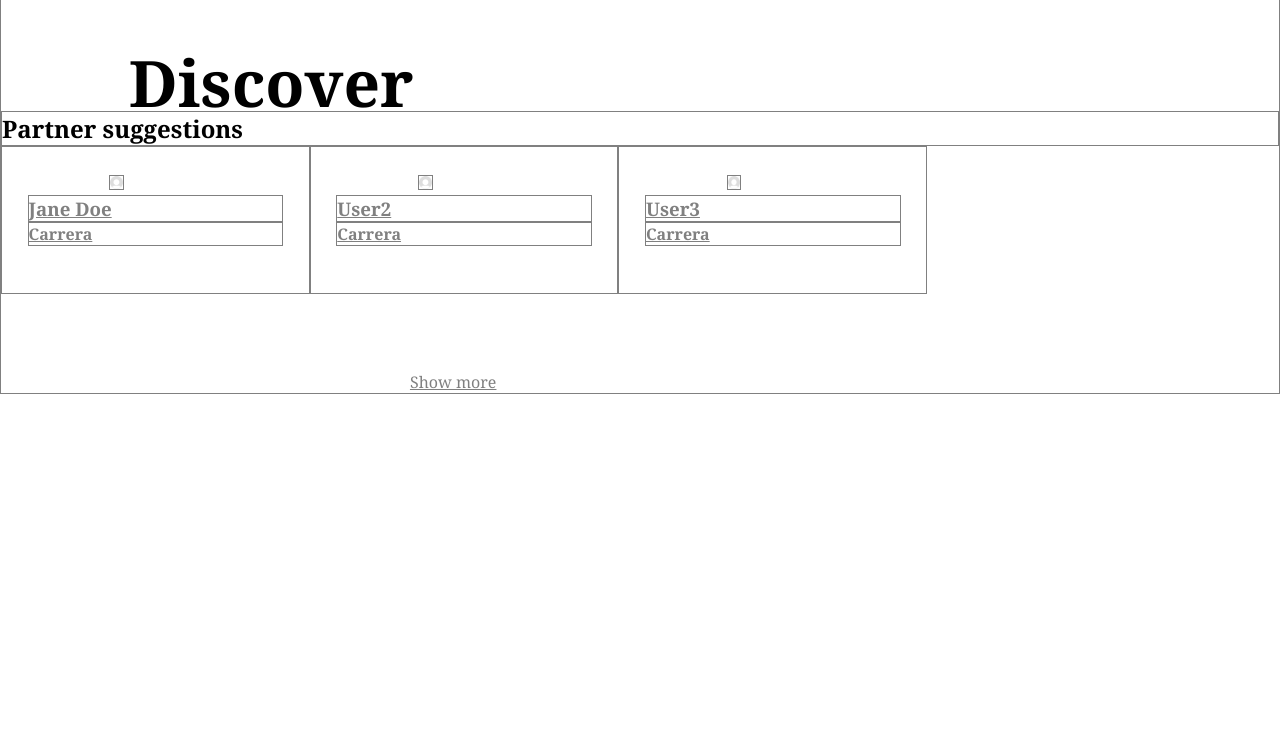
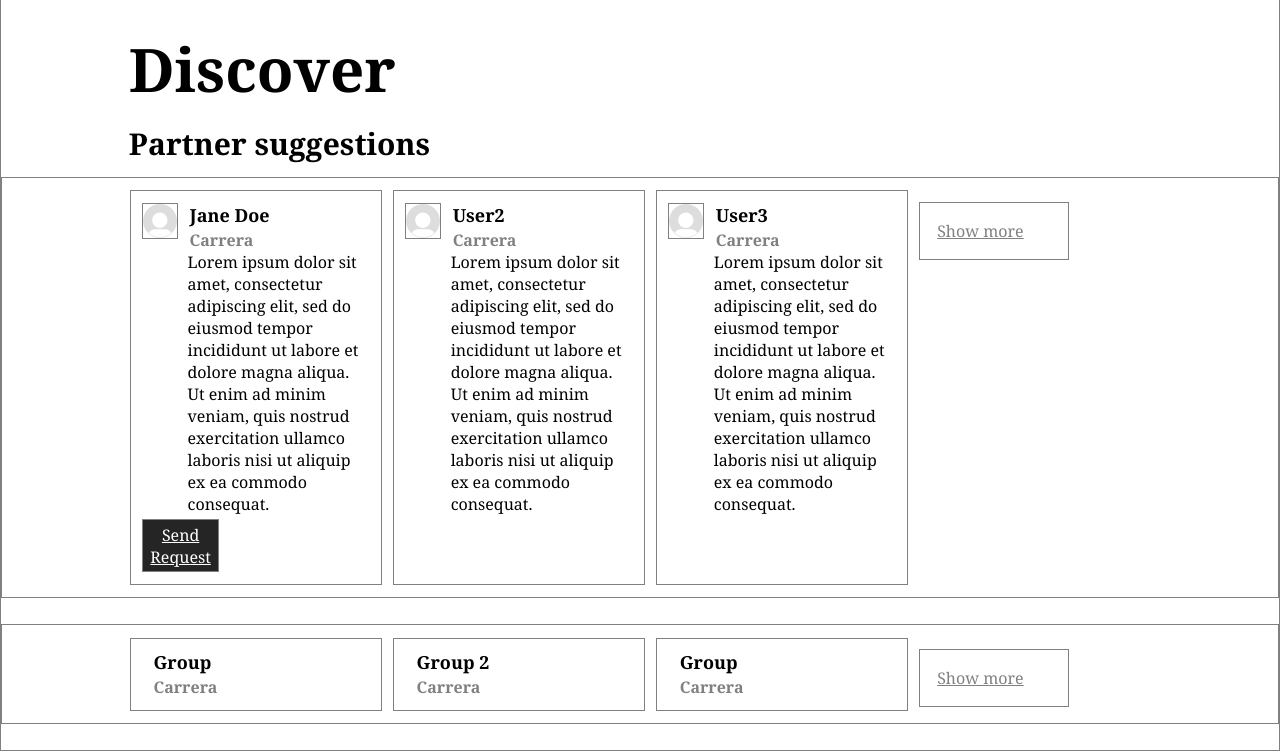
Before and after one commit to juaaloop/TP01_LopezValenzuela, a plain HTML site: page Discover.html in a window 1280 px wide. Shown: the part 93-844 px from the top of the page. Before the commit the page ends 800 px from the top, so only its background shows below. Drawn offline with Linux system fonts and the light colour scheme.

Commit message:
avances discover

```diff
--- a/Discover.html
+++ b/Discover.html
@@ -1,14 +1,14 @@
 <!DOCTYPE html>
 <html lang="en">
   <head>
-    <meta charset="UTF-8">
-    <meta name="viewport" content="width=device-width, initial-scale=1.0">
+    <meta charset="UTF-8" />
+    <meta name="viewport" content="width=device-width, initial-scale=1.0" />
     <title>Discover</title>
-    <link rel="stylesheet" href="style.css">
+    <link rel="stylesheet" href="style.css" />
   </head>
   <body>
     <header>
-        <a href="Index.html"><img src="img/Logo.png" alt="Logo"></a>
+      <a href="Index.html"><img src="img/Logo.png" alt="Logo" /></a>
       <nav>
         <li><a href="Home.html">Home</a></li>
         <li><a href="Discover.html">Discover</a></li>
@@ -16,37 +16,65 @@
         <li><a href="#">Chat</a></li>
         <div>
           <li><a href="#">Log out</a></li>
-                <a href="#"><img src="img/user.png" alt="user-pic"></a>
+          <a href="#"><img src="img/user.png" alt="user-pic" /></a>
         </div>
       </nav>
     </header>
     <main>
-        <h1>Discover</h1>
-        <h2>Partner suggestions</h2>
+      <h2>Discover</h2>
+      <h3>Partner suggestions</h3>
       <ul>
         <li>
-                    <a href="">
-                    <img src="img/user.png" alt="">
+          <img src="img/user.png" alt="" />
           <h3>Jane Doe</h3>
           <h4>Carrera</h4>
-                </a>
+          <p>
+            Lorem ipsum dolor sit amet, consectetur adipiscing elit, sed do
+            eiusmod tempor incididunt ut labore et dolore magna aliqua. Ut enim
+            ad minim veniam, quis nostrud exercitation ullamco laboris nisi ut
+            aliquip ex ea commodo consequat.
+          </p>
+          <a class="boton-oscurito" href="#">Send Request</a>
         </li>
         <li>
-                    <a href="">
-                    <img src="img/user.png" alt="">
+          <img src="img/user.png" alt="" />
           <h3>User2</h3>
           <h4>Carrera</h4>
-                </a>
+          <p>
+            Lorem ipsum dolor sit amet, consectetur adipiscing elit, sed do
+            eiusmod tempor incididunt ut labore et dolore magna aliqua. Ut enim
+            ad minim veniam, quis nostrud exercitation ullamco laboris nisi ut
+            aliquip ex ea commodo consequat.
+          </p>
         </li>
-                <li><a href="">
-                    <img src="img/user.png" alt="">
+        <li>
+          <img src="img/user.png" alt="" />
           <h3>User3</h3>
           <h4>Carrera</h4>
-                </a>
+          <p>
+            Lorem ipsum dolor sit amet, consectetur adipiscing elit, sed do
+            eiusmod tempor incididunt ut labore et dolore magna aliqua. Ut enim
+            ad minim veniam, quis nostrud exercitation ullamco laboris nisi ut
+            aliquip ex ea commodo consequat.
+          </p>
         </li>
+        <a href="#">Show more</a>
       </ul>
+      <ul>
+        <li>
+          <h3>Group</h3>
+          <h4>Carrera</h4>
+        </li>
+        <li>
+          <h3>Group 2</h3>
+          <h4>Carrera</h4>
+        </li>
+        <li>
+          <h3>Group</h3>
+          <h4>Carrera</h4>
+        </li>
         <a href="#">Show more</a>
+      </ul>
     </main>
-
   </body>
 </html>
--- a/Style.css
+++ b/Style.css
@@ -62,15 +62,13 @@ header a {
   color: white;
 }
 
-section h1,
+body main section h1,section h1,
 main h1 {
-  border: none;
-  ;
   font-size: 64px;
   float: left;
   margin-top: 2%;
   margin-left: 10%;
-  width: 35%;
+  width: 30%;
   line-height: 90%;
 }
 
@@ -100,6 +98,7 @@ section div {
   padding: 0%;
   margin-left: 0%;
   clear: both;
+  border:none;
 }
 section nav {
   width: 35%;
@@ -326,9 +325,12 @@ form {
 }
 
 main article h3 {
+  margin:0%;
+  padding:0%;
   float: left;
   width: 50%;
   border: none;
+  font-size: 24px;
 }
 
 main article h5 {
@@ -369,18 +371,20 @@ aside {
 }
 
 aside ul li a img {
-  width: 15%;
+  width: 10%;
+  margin: 0%;
+  padding: 0%;
   float: left;
   border: none;
 }
 
-ul {
+aside ul {
   border: none;
   margin-bottom: 5%;
   display: inline-block;
 }
 
-ul li {
+aside ul li {
   padding: 0%;
   margin-left: 0%;
   width: 100%;
@@ -389,16 +393,17 @@ ul li {
   margin-bottom: 1%;
 }
 
-aside ul li a h3 {
+aside ul li a h3, main ul li h3 {
   margin-top: 0%;
   margin-left: 5%;
-  width: 45%;
+  width: 40%;
+  padding-left: 0%;
   float: left;
   font-size: 18px;
   color: black;
 }
 
-aside ul li a h4 {
+aside ul li a h4, main ul li h4 {
   margin-left: 5%;
   width: 75%;
   float: left;
@@ -410,12 +415,11 @@ aside ul li a h4 {
 body {
   border: none;
 }
-
 main section img {
-  padding: 2%;
+  padding: 5%;
   margin-top: 1%;
-  width: 28%;
-  margin-left: 10%;
+  width: 25%;
+  margin-left: 7.5%;
   height: auto;
   float: left;
 }
@@ -427,6 +431,7 @@ main section div {
   margin-right: 10%;
   margin-bottom: 1.5%;
   margin-top: 4%;
+  border: 1px solid grey;
 }
 
 main section div form {
@@ -474,21 +479,65 @@ main section div h2 {
   margin-left: 0%;
   text-align: center;
 }
-main h1{
+main ul li img {
+margin-left: 0%;
+width: 15%;
+float:left;
+}
+ul{
+  padding: 1%;
+  padding-left:10%;
+  display: flex;
+  margin-bottom:2%
+}
+ul li {
+  margin-right:1%;
+  list-style: none;
+  width: 20%;
+  padding: 1%;
+}
+ul li a {
+  margin-right:2%;
+  float:left;
+  width: 30%;
+  padding: 1.5%;
+  text-align: center;
+}
+ul a{
+  margin:0%;
+  margin-top: 1%;
+  padding: 1.5%;
+  width: 10%;
+  border: 1px solid gray;
+  height:min-content;
+}
+h1{
+  font-size: 64px;
+  margin-top: 2%;
+  margin-left: 10%;
+  width: 30%;
+  line-height: 90%;
+}
+main h2
+{
+  font-size: 60px;
+  padding-left: 10%;
+  margin-bottom: 1%;
+  border: none;
+
+}
+main h3
+{
+  font-size: 30px;
+  padding-left: 10%;
+  margin-bottom: 1%;
+  border: none;
+
+}
+main p{
+  margin-left: 20%;
+  margin-bottom: 1%;
+  border: none;
+
   clear: both;
 }
-main h2{
-  clear: both;
-
-}
-main ul li img {
-margin-left: 0%;
-width: 5%;
-}
-main ul{
-  display: flex;
-}
-main ul li{
-  padding: 2%;
-  width: 20%;
-}
```
Also changed, not shown: Register.html (+0 -1 lines). Lines whose indentation alone changed are shown as unchanged.
